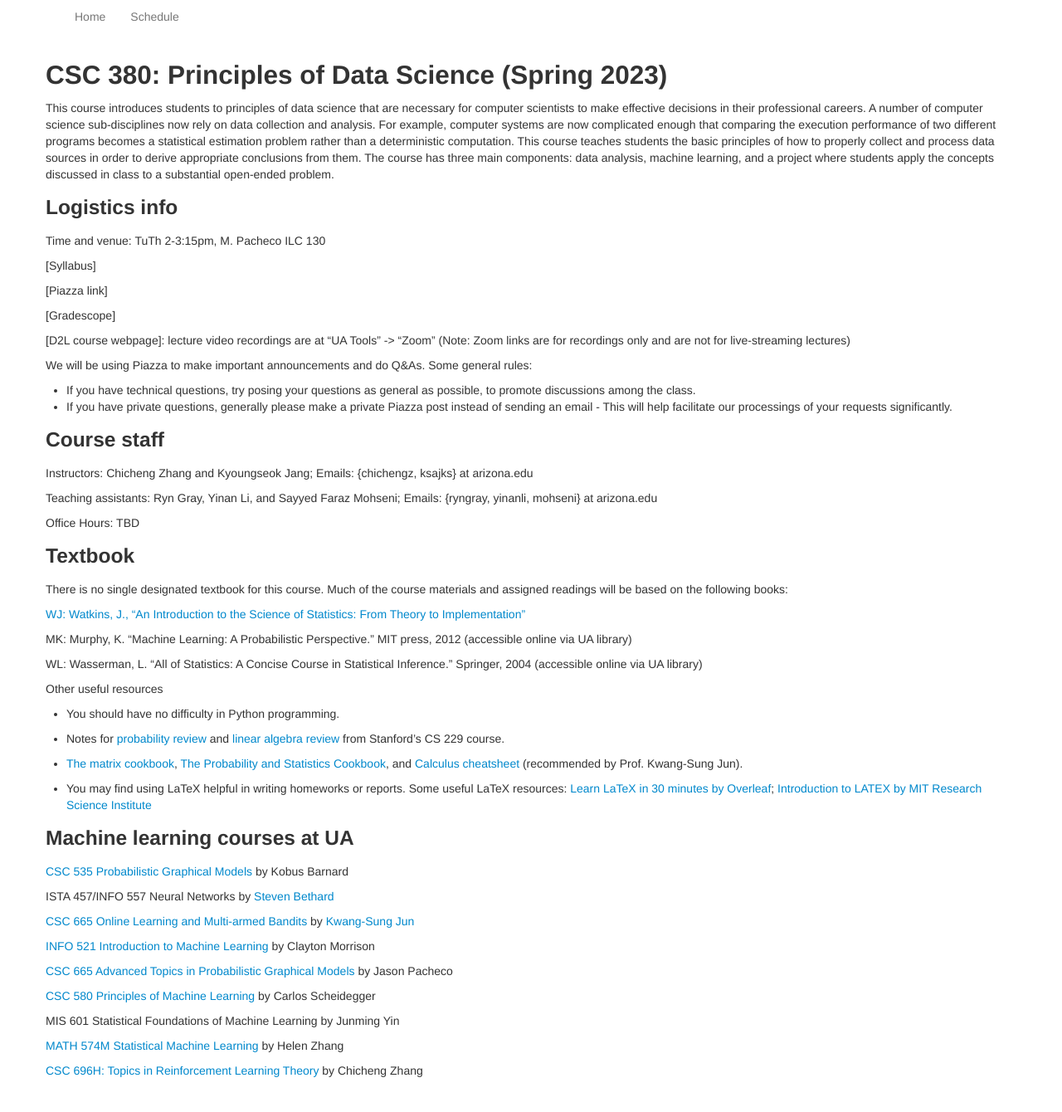
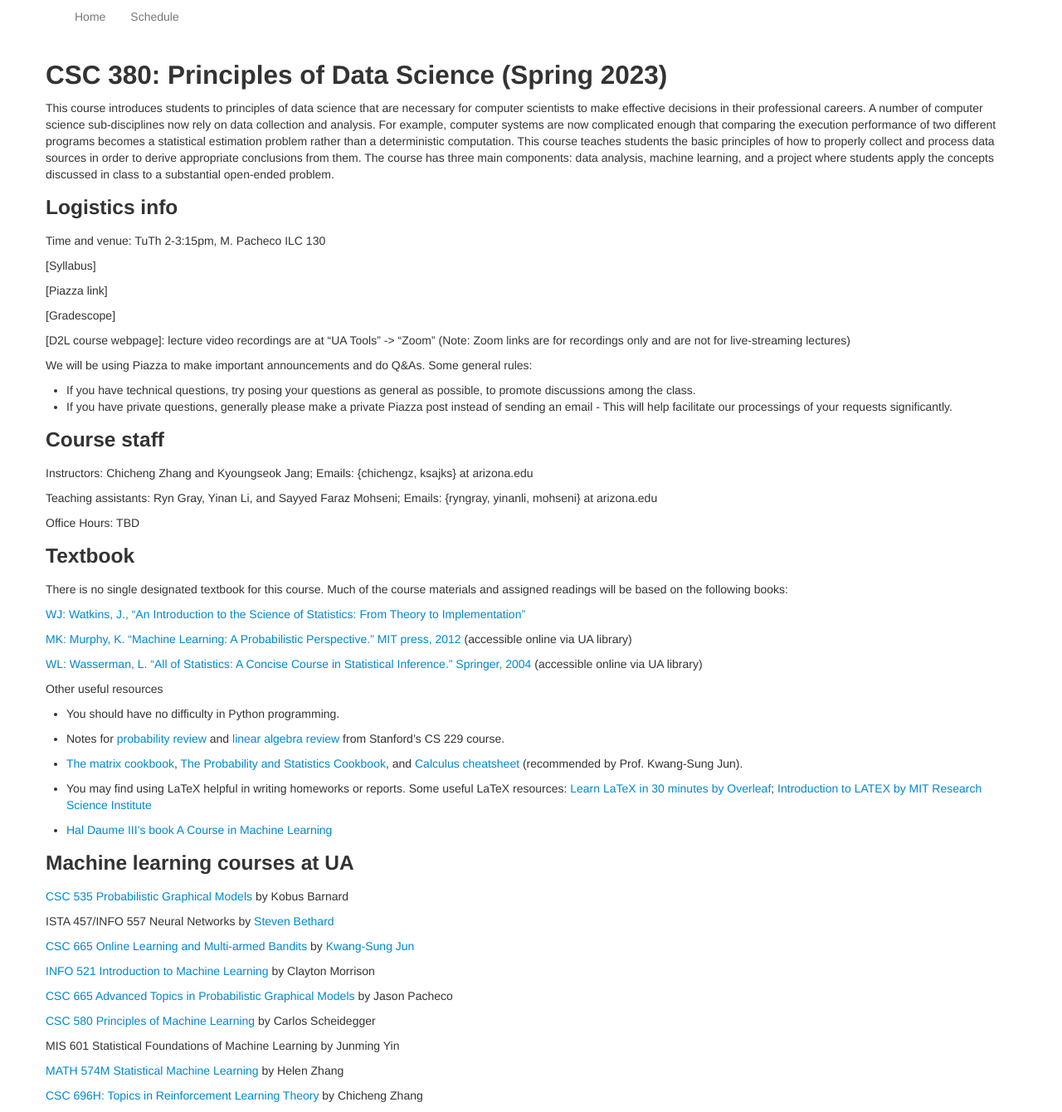
Before and after one commit to zcc1307/csc380-sp22, a Jekyll site: the page built from index.md, in a window 1280 px wide. Shown: the whole page at 83% size. Built offline with Jekyll 4.4.1, drawn with Linux system fonts in a browser that asks for light colours; before the commit the page ends 1310 px from its top, so only the background shows below that; part of the change alters nothing that is shown.

Commit message:
Update index.md

```diff
--- a/index.md
+++ b/index.md
@@ -52,9 +52,9 @@ There is no single designated textbook for this course. Much of the course mater
 
 [WJ: Watkins, J., "An Introduction to the Science of Statistics: From Theory to Implementation"](https://www.math.arizona.edu/~jwatkins/statbook.pdf)
 
-MK: Murphy, K. "Machine Learning: A Probabilistic Perspective." MIT press, 2012 (accessible online via UA library)
+[MK: Murphy, K. "Machine Learning: A Probabilistic Perspective." MIT press, 2012](https://arizona-primo.hosted.exlibrisgroup.com/permalink/f/6ljalh/01UA_ALMA51543591360003843) (accessible online via UA library)
 
-WL: Wasserman, L. "All of Statistics: A Concise Course in Statistical Inference." Springer, 2004 (accessible online via UA library)
+[WL: Wasserman, L. "All of Statistics: A Concise Course in Statistical Inference." Springer, 2004](https://link.springer.com/book/10.1007/978-0-387-21736-9) (accessible online via UA library)
 
 
 Other useful resources
@@ -66,6 +66,8 @@ Other useful resources
 - [The matrix cookbook](https://www.math.uwaterloo.ca/~hwolkowi/matrixcookbook.pdf), [The Probability and Statistics Cookbook](http://statistics.zone/), and [Calculus cheatsheet](https://tutorial.math.lamar.edu/pdf/calculus_cheat_sheet_all.pdf) (recommended by Prof. Kwang-Sung Jun).
 
 - You may find using LaTeX helpful in writing homeworks or reports. Some useful LaTeX resources: [Learn LaTeX in 30 minutes by Overleaf](https://www.overleaf.com/learn/latex/Learn_LaTeX_in_30_minutes#Adding_math_to_LaTeX); [Introduction to LATEX by MIT Research Science Institute](http://web.mit.edu/rsi/www/pdfs/new-latex.pdf)
+
+- [Hal Daume III's book A Course in Machine Learning](http://ciml.info/)
 
 
 ### Machine learning courses at UA
```
